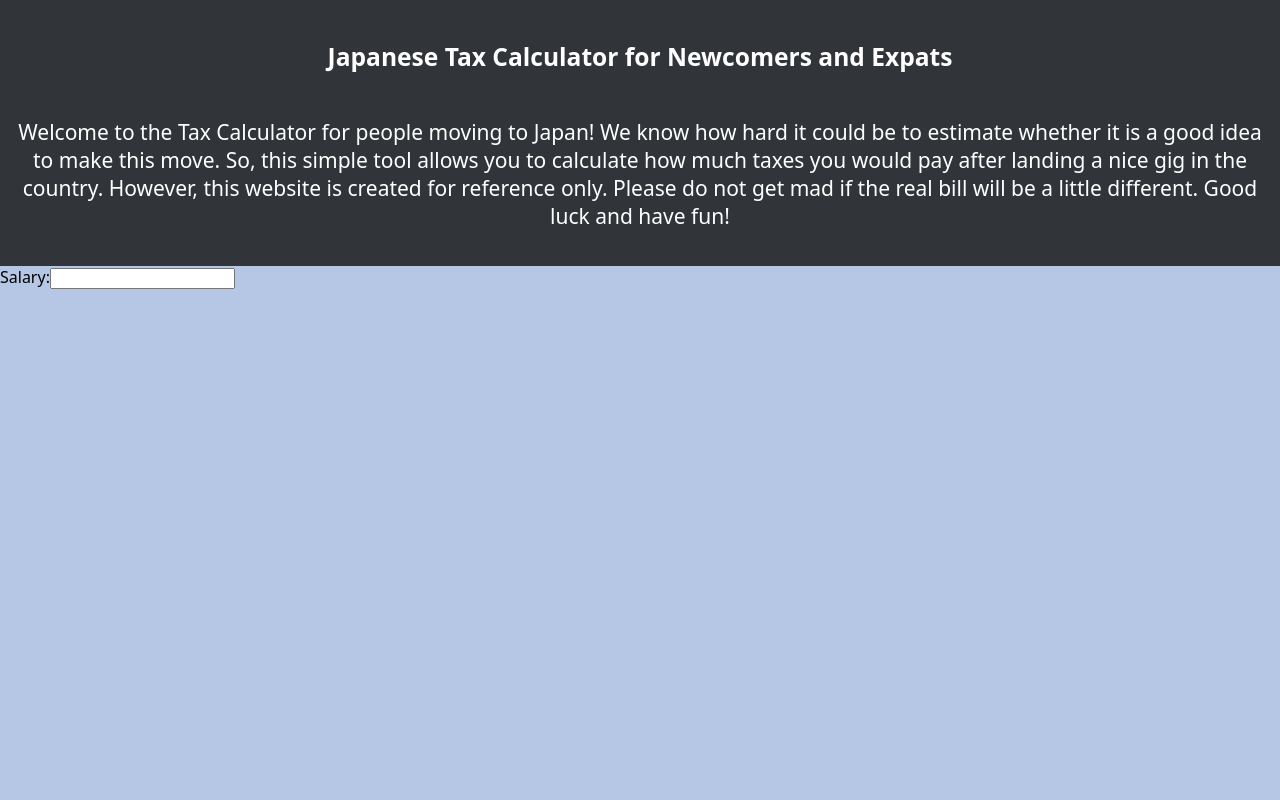
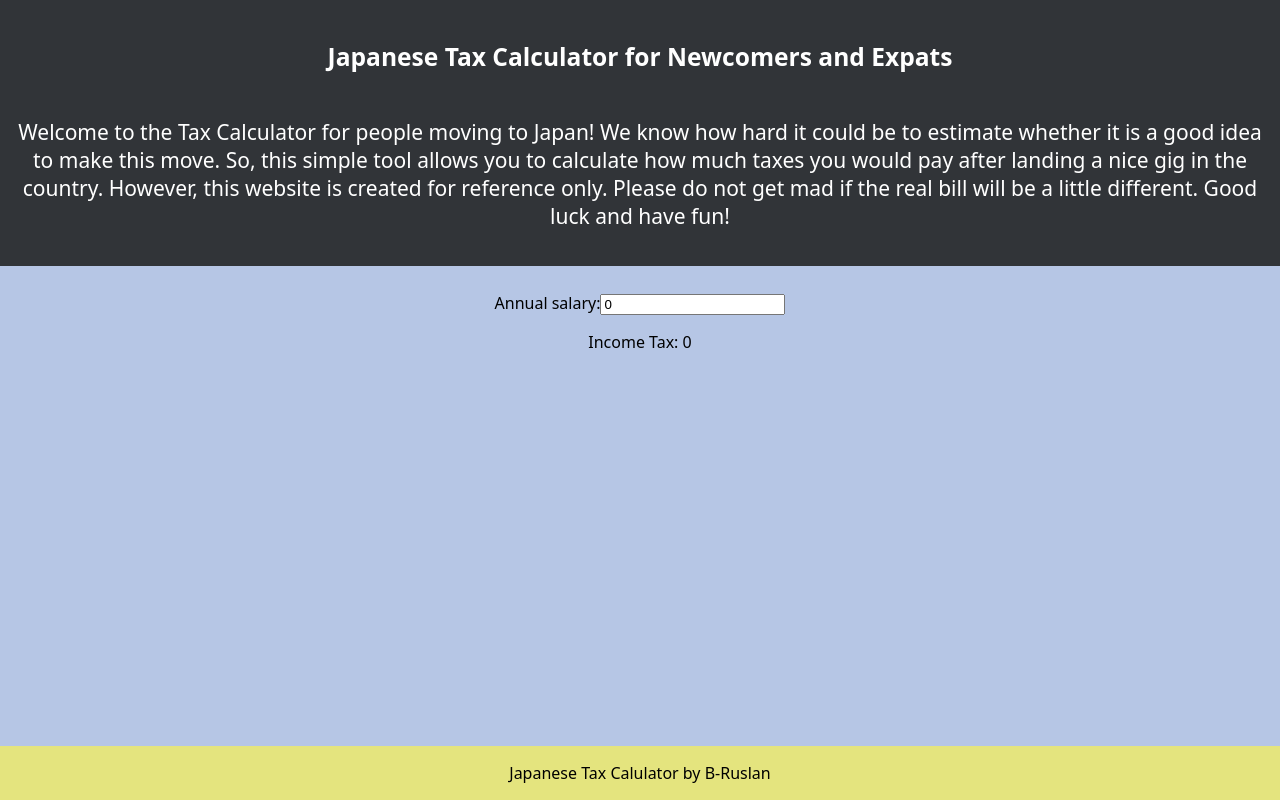
Before and after one commit to B-Ruslan/japanese-tax, a React (Create React App) app: page / in a window 1280 px wide. Built offline with nearby package versions, Linux system fonts and the light colour scheme.

Commit message:
income tax calculation

```diff
--- a/src/App.css
+++ b/src/App.css
@@ -2,6 +2,7 @@
   /* text-align: center; */
   display: flex;
   flex-direction: column;
+  align-items: stretch;
   font-family: system-ui;
   background-color: #b6c6e5;
   min-height: 100vh;
--- a/src/App.tsx
+++ b/src/App.tsx
@@ -2,12 +2,14 @@ import React from 'react';
 import './App.css';
 import Main from './components/Main/Main';
 import Header from './components/Header/Header';
+import Footer from './components/Footer/Footer';
 
 function App() {
   return (
     <div className="App">
       <Header />
       <Main />
+      <Footer />
     </div>
   );
 }
--- /dev/null
+++ b/src/components/Calculator/Calculator.tsx
@@ -0,0 +1,50 @@
+import taxableIncome from '../../resources/taxableIncome';
+import taxRateResource from '../../resources/taxRate';
+
+interface TaxRates {
+    [index: string]: number;
+}
+
+function ensure<T>(argument: T | undefined | null, message: string = 'This value was promised to be there.'): T {
+    if (argument === undefined || argument === null) {
+      throw new TypeError(message);
+    }
+
+    return argument;
+  }
+
+function getTaxRate(incomes: TaxRates, income: number, taxrates: TaxRates) {
+    const rateArray = Object.values(incomes)
+    let taxableIncome = income;
+    const incomeBrackets = rateArray.reduce((acc: number[], rec: number) => {
+      if (taxableIncome > 0 && taxableIncome > rec) {
+        acc = [...acc, rec];
+        taxableIncome = taxableIncome - rec;
+      }
+
+      if (taxableIncome > 0 && taxableIncome < rec) {
+        const lastIncome = +taxableIncome.toFixed(5);
+        acc = [...acc, lastIncome];
+        taxableIncome = 0;
+      }
+
+      return acc;
+    }, [])
+
+    const applicableRates = Object.values(taxrates).slice(0, incomeBrackets.length);
+    const taxAmount = incomeBrackets.reduce((acc, rec, index) => {
+      const tax = rec * applicableRates[index];
+      acc += tax;
+      return acc;
+    }, 0)
+
+    return taxAmount;
+}
+
+const calculator = (income: number) => {
+    const incomeInMillions = income / 1000000;
+    const taxAmount = getTaxRate(taxableIncome, incomeInMillions, taxRateResource);
+    return taxAmount * 1000000;
+}
+
+export default calculator;
--- /dev/null
+++ b/src/components/Footer/Footer.css
@@ -0,0 +1,5 @@
+.footer {
+    margin-top: auto;
+    background-color: rgb(228, 228, 126);
+    text-align: center;
+}
--- /dev/null
+++ b/src/components/Footer/Footer.tsx
@@ -0,0 +1,13 @@
+import React from 'react';
+import './Footer.css';
+
+const Header = () => {
+
+    return (
+        <div className="footer">
+            <p>Japanese Tax Calulator by B-Ruslan</p>
+        </div>
+    )
+}
+
+export default Header;
--- a/src/components/Main/Main.css
+++ b/src/components/Main/Main.css
@@ -1,5 +1,6 @@
 .main {
     display: flex;
-    flex-direction: row;
+    flex-direction: column;
     text-align: center;
+    margin-top: 2%;
 }
--- a/src/components/Main/Main.tsx
+++ b/src/components/Main/Main.tsx
@@ -1,23 +1,34 @@
-import React, { useState } from 'react';
+import React, { useState, useEffect } from 'react';
 import './Main.css';
+import calculator from '../Calculator/Calculator';
 
 const Main = () => {
-    const [income, setIncome] = useState('');
+    const [income, setIncome] = useState<number>(0);
+    const [tax, setTax] = useState<number>(0);
 
-    const handleIncomeChange = (e: any) => {
-        console.log(e);
-        setIncome(e.target.value);
+    const handleIncomeChange = (e: React.SyntheticEvent): void => {
+        const target = e.target as HTMLInputElement;
+        const targetNumber = parseInt(target.value);
+        setIncome(targetNumber);
         e.preventDefault();
     }
+
+    useEffect(() => {
+        if (income > 0) {
+            const taxAmount = calculator(income);
+            setTax(taxAmount);
+        }
+    }, [income])
 
     return (
         <div className="main">
             <form>
                 <label>
-                    Salary:
+                    Annual salary:
                 </label>
                 <input type="number" value={income} onChange={handleIncomeChange} />
             </form>
+            <p>Income Tax: {tax}</p>
         </div>
     )
 }
--- /dev/null
+++ b/src/resources/taxRate.ts
@@ -0,0 +1,15 @@
+interface TaxRates {
+    [index: string]: number;
+}
+
+const taxRateResource: TaxRates = {
+    fivePercent: 0.05,
+    tenPercent: 0.1,
+    twentyPercent: 0.2,
+    twentyThreePercent: 0.23,
+    thirtyThreePercent: 0.33,
+    fortyPercent: 0.4,
+    fortyFivePercent: 0.45
+}
+
+export default taxRateResource
--- /dev/null
+++ b/src/resources/taxableIncome.ts
@@ -0,0 +1,19 @@
+// export default {
+//     fivePercent: 1.95,
+//     tenPercent: 3.3,
+//     twentyPercent: 6.95,
+//     twentyThreePercent: 9,
+//     thirtyThreePercent: 18,
+//     fortyPercent: 40,
+//     fortyFivePercent: 0
+// }
+
+export default {
+    fivePercent: 1.95,
+    tenPercent: 1.35,
+    twentyPercent: 3.65,
+    twentyThreePercent: 2.05,
+    thirtyThreePercent: 9,
+    fortyPercent: 22,
+    // fortyFivePercent: 40
+}
```
